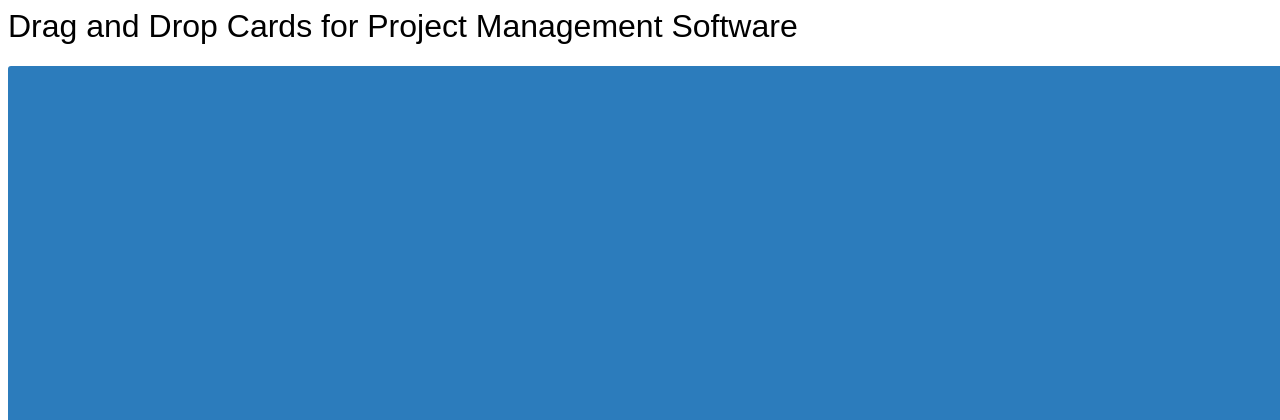
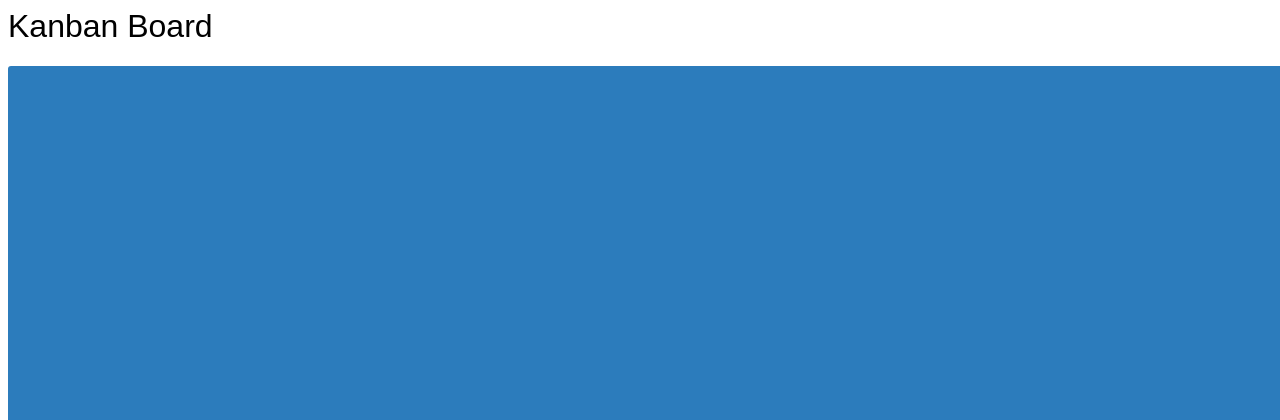
Before and after one commit to TienNguyenTech/Kanban-Board-drag-and-drop, a PHP site: page /kanban/index.php in a window 1280 px wide. Shown: the top 420 px of the page. Run offline with PHP 8.4, Linux system fonts and the light colour scheme; data that the repository does not hold is empty; some libraries are stand-ins or nearby versions.

Commit message:
Update index.php

```diff
--- a/kanban/index.php
+++ b/kanban/index.php
@@ -8,7 +8,7 @@ $statusResult = $projectManagement->getAllStatus();
 <html>
 
 <head>
-    <title>Trello Like Drag and Drop Cards for Project Management Software</title>
+    <title>Kanban Board</title>
     <link rel="stylesheet" href="//code.jquery.com/ui/1.12.1/themes/base/jquery-ui.css">
 
     <script src="https://code.jquery.com/jquery-1.12.4.js"></script>
@@ -136,7 +136,7 @@ $statusResult = $projectManagement->getAllStatus();
 </head>
 
 <body>
-    <h1>Drag and Drop Cards for Project Management Software</h1>
+    <h1>Kanban Board</h1>
     <div class="task-board">
         <?php
         foreach ($statusResult as $statusRow) {
```
